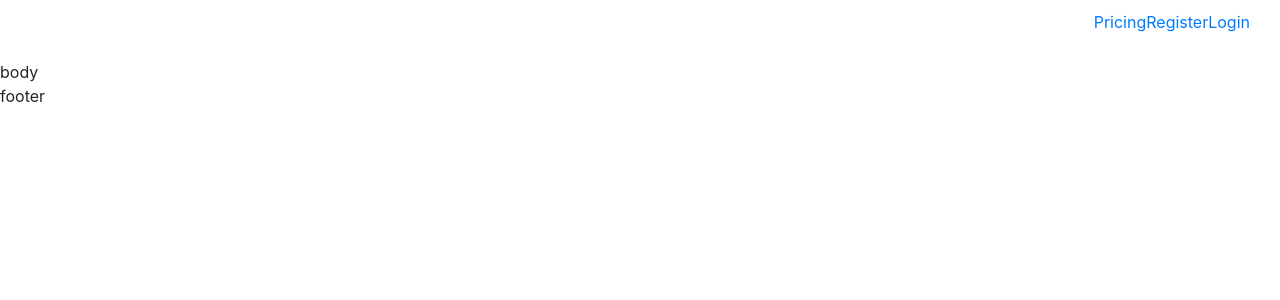
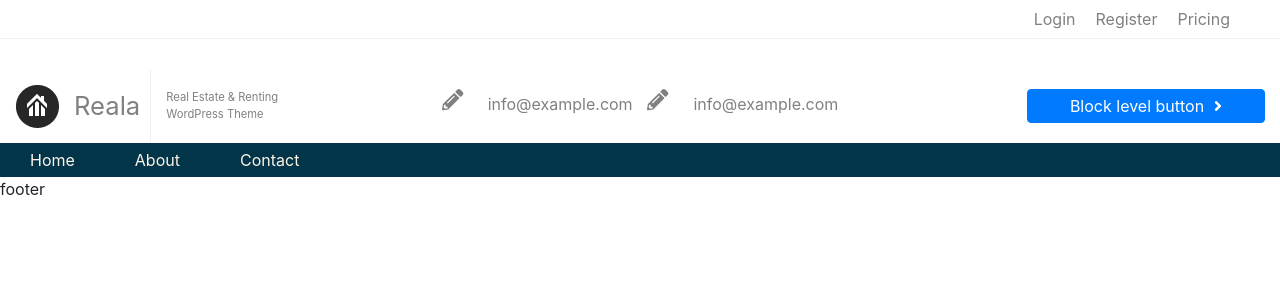
Before and after one commit to tinahomayouni/panda, a React (Create React App) app: page / in a window 1280 px wide. Shown: the top 300 px of the page. Built offline with nearby package versions, Linux system fonts and the light colour scheme.

Commit message:
add font awesome , set header and navbar

```diff
--- a/package.json
+++ b/package.json
@@ -3,6 +3,9 @@
   "version": "0.1.0",
   "private": true,
   "dependencies": {
+    "@fortawesome/fontawesome-svg-core": "^1.2.30",
+    "@fortawesome/free-solid-svg-icons": "^5.14.0",
+    "@fortawesome/react-fontawesome": "^0.1.11",
     "@testing-library/jest-dom": "^4.2.4",
     "@testing-library/react": "^9.3.2",
     "@testing-library/user-event": "^7.1.2",
--- a/src/container/header.js
+++ b/src/container/header.js
@@ -1,11 +1,16 @@
 import React from 'react'
-import { Container, Row, Col } from 'react-bootstrap'
+import { Container, Row, Col, Button, Navbar } from 'react-bootstrap'
 import '../container/style.scss'
 import { Link } from 'react-router-dom'
+import { FontAwesomeIcon } from '@fortawesome/react-fontawesome'
+import { faPencilAlt, faAngleRight } from '@fortawesome/free-solid-svg-icons'
+
+import logo from '../assets/logo.png'
 
 function Header() {
   return (
-    <Container fluid className="header">
+    <>
+      <Container fluid className="headerTop">
         <Row>
           <Col xs={12}>
             <ul className="navbarWrp">
@@ -16,6 +21,64 @@ function Header() {
           </Col>
         </Row>
       </Container>
+      <Container fluid className="header">
+        <Row >
+          <Col>
+            <div className="topBar">
+              <img src={logo} alt="logo" />
+              <span>
+                Reala
+            </span>
+              <span>
+                Real Estate & Renting<br />
+              WordPress Theme
+            </span>
+            </div>
+          </Col>
+          <Col>
+            <span className="holder">
+              <FontAwesomeIcon size="lg" icon={faPencilAlt} />
+              <span>info@example.com</span>
+
+              <FontAwesomeIcon size="lg" icon={faPencilAlt} />
+              <span>info@example.com</span>
+            </span>
+          </Col>
+          <Col>
+            <Button variant="primary" block>
+              Block level button
+            <FontAwesomeIcon icon={faAngleRight}></FontAwesomeIcon>
+            </Button>
+          </Col>
+        </Row>
+        <Row>
+          <Navbar>
+            <ul className="menu">
+              <li>
+                <Link to="/">Home</Link>
+              </li>
+              <li>
+                <Link to="/">About</Link>
+                <ul className="submenu">
+                  <li>
+                    <Link to="/">SubItem</Link>
+                  </li>
+                  <li>
+                    <Link to="/">SubItem</Link>
+                  </li>
+                  <li>
+                    <Link to="/">SubItem</Link>
+                  </li>
+                </ul>
+              </li>
+              <li>
+                <Link to="/">Contact</Link>
+              </li>
+            </ul>
+          </Navbar>
+        </Row>
+      </Container>
+    </>
   )
 }
 
--- a/src/container/home.js
+++ b/src/container/home.js
@@ -7,7 +7,7 @@ function Home() {
   return (
     <div>
       <Header />
-      body
+
       <Footer />
     </div>
   )
--- a/src/container/style.scss
+++ b/src/container/style.scss
@@ -1,11 +1,142 @@
-.header {
-  display: flex;
-  flex-direction: row-reverse;
-  padding: 10px 30px !important;
+$lightGray: #f0f0f0;
+
+$navy: #02344a;
+
+$darkNavy: #072a3b;
+
+.headerTop {
+  padding: 7px 50px !important;
+  border-bottom: 1px solid $lightGray;
+  margin-bottom: 30px;
 
   .navbarWrp {
     list-style: none;
     padding: 0;
     display: flex;
+    margin: 0;
+    flex-direction: row-reverse;
+
+    li {
+      margin: 0 10px;
+
+      &:first-child {
+        margin-right: 0;
+      }
+
+      a {
+        color: gray;
+        text-decoration: none;
+        font: 0.875rem;
+
+        &:hover {
+          text-decoration: none;
+          color: black;
+        }
+      }
+    }
   }
 }
+
+.header {
+  .topBar {
+    span {
+      padding: 20px 0;
+      vertical-align: middle;
+      font-size: 1.6em;
+      color: gray;
+      padding-left: 15px;
+      border-right: 1px solid $lightGray;
+      padding-right: 10px;
+
+      &:last-child {
+        font-size: 0.7rem;
+        display: inline-block;
+        vertical-align: middle;
+        border: 0;
+      }
+    }
+  }
+
+  .holder {
+    padding: 20px 0;
+    vertical-align: middle;
+    line-height: 30px;
+    color: gray;
+    display: flex;
+    justify-content: space-between;
+
+    svg {
+      margin-right: 10px;
+      color: gray;
+    }
+  }
+
+  button {
+    float: right;
+    margin: 20px 0;
+    line-height: 30px;
+    display: block;
+    text-align: center;
+    width: 60%;
+    line-height: normal;
+
+    svg {
+      margin-left: 10px;
+      text-align: center;
+    }
+  }
+
+  nav {
+    width: 100%;
+    padding: 0;
+
+    .menu {
+      list-style: none;
+      padding: 0;
+      margin: 0;
+      display: flex;
+      background: $navy;
+      width: 100%;
+
+      li {
+        position: relative;
+
+        &:hover {
+        }
+
+        a {
+          padding: 5px 30px;
+          color: oldlace;
+          display: inline-block;
+
+          &:hover {
+            text-decoration: none;
+          }
+        }
+      }
+
+      li:hover .submenu {
+        display: block;
+        background: $navy;
+
+        li:hover {
+          background: $darkNavy;
+        }
+      }
+
+      li > ul {
+        list-style: none;
+        padding: 0;
+        margin: 0;
+        position: absolute;
+        display: none;
+
+        li {
+          a {
+            color: #fff;
+          }
+        }
+      }
+    }
+  }
+}
```
Also changed, not shown: src/assets/logo.png (added), 1 other file (tests, documents, lock files or other folders). Lines whose indentation alone changed are shown as unchanged.
